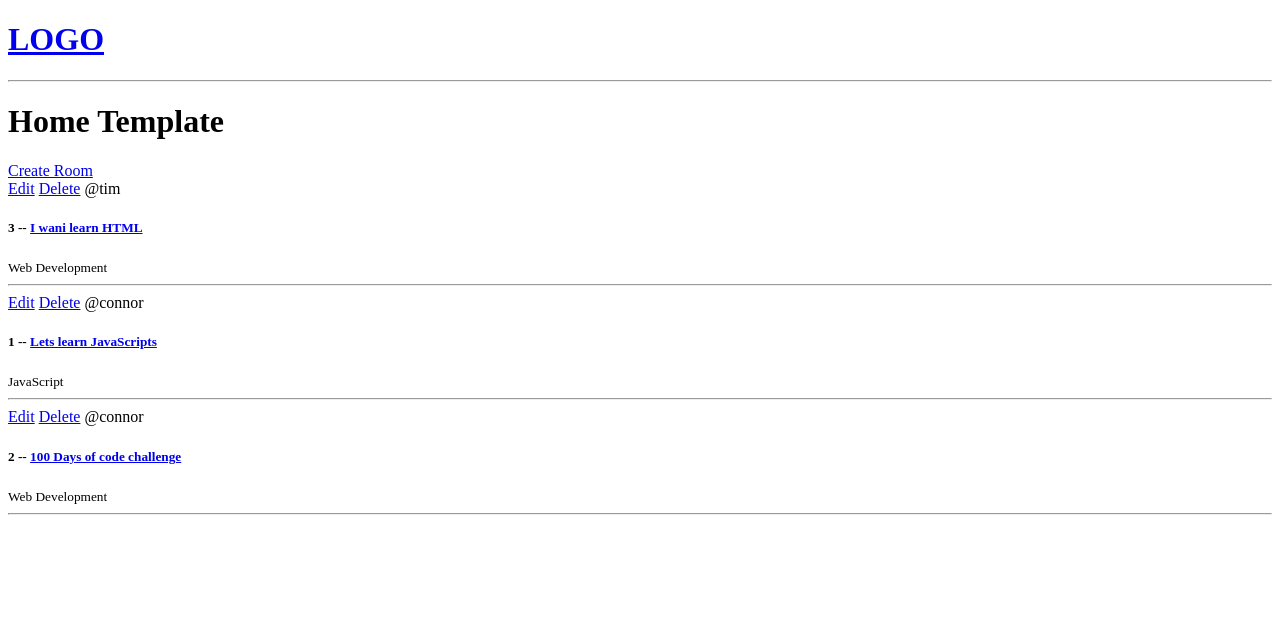
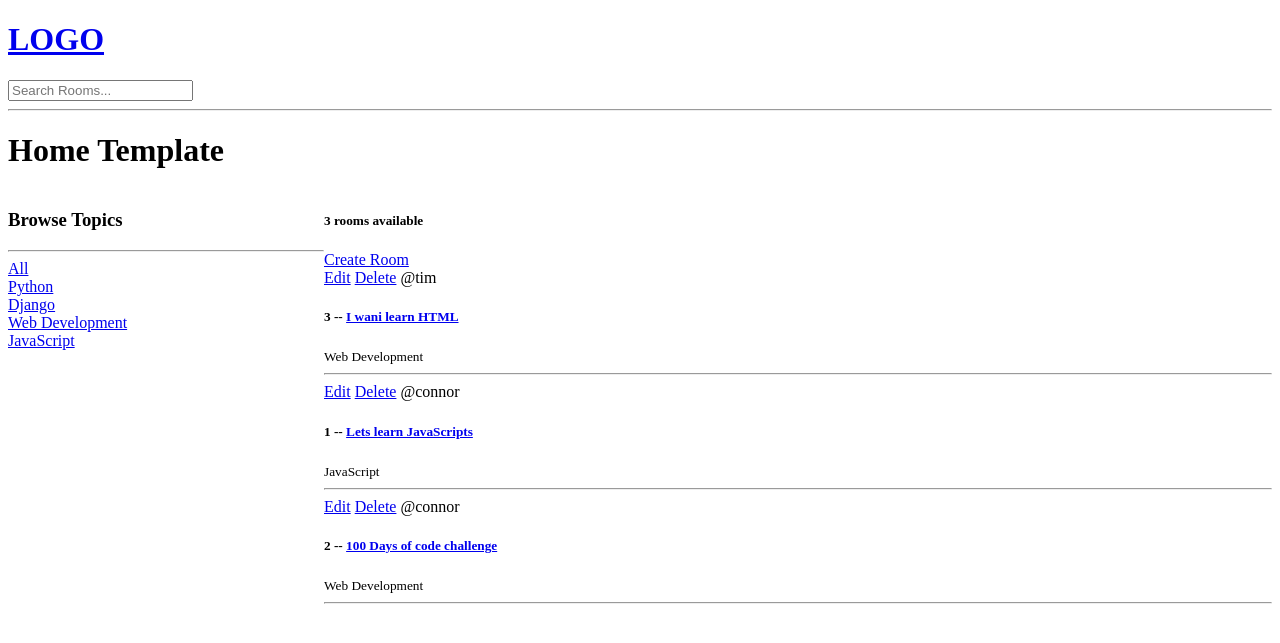
Before and after one commit to Dawley/Django-Tutorial, a Django app: page / in a window 1280 px wide. Shown: the top 643 px of the page. Run offline with Django 5.2, Linux system fonts and the light colour scheme; data comes from the database, SQL or seed files in the repository.

Commit message:
2:22:27 - User Login
Commit 6 and last commit for tutorial part 1

```diff
--- a/studybud/base/templates/base/home.html
+++ b/studybud/base/templates/base/home.html
@@ -2,10 +2,35 @@
 
 {% block content %}
 
+<style>
+    .home-container{
+        display: grid;
+        grid-template-columns: 1fr 3fr;
+    }
+</style>
+
 <h1>Home Template</h1>
 
+<div class="home-container">
+
     <div>
+        <h3>Browse Topics</h3>
+        <hr>
 
+        <div>
+            <a href="{% url 'home' %}">All</a>
+        </div>
+
+        {% for topic in topics %}
+        <div>
+            <a href="{% url 'home' %}?q={{topic.name}}">{{topic.name}}</a>
+        </div>
+
+        {% endfor %}
+    </div>
+
+    <div>
+        <h5>{{room_count}} rooms available</h5>
         <a href="{% url 'create-room' %}">Create Room</a>
 
         <div>
@@ -24,4 +49,8 @@
 
     </div>
 
+
+
+</div>
+
 {% endblock content %}
--- a/studybud/base/views.py
+++ b/studybud/base/views.py
@@ -1,5 +1,6 @@
 from django.shortcuts import render, redirect
-from .models import Room
+from django.db.models import Q
+from .models import Room, Topic
 from .forms import RoomForm
 
 # Create your views here.
@@ -11,8 +12,18 @@ from .forms import RoomForm
 # ]
 
 def home(request):
-    rooms = Room.objects.all()
-    context =  {'rooms': rooms}
+    q = request.GET.get('q') if request.GET.get('q') != None else ''
+
+    rooms = Room.objects.filter(
+        Q(topic__name__icontains=q) |
+        Q(name__icontains=q) |
+        Q(description__icontains=q)
+        )
+
+    topics = Topic.objects.all()
+    room_count = rooms.count()
+
+    context =  {'rooms': rooms, 'topics': topics, 'room_count':room_count}
     return render(request, 'base/home.html', context)
 
 
--- a/studybud/templates/navbar.html
+++ b/studybud/templates/navbar.html
@@ -2,4 +2,8 @@
     <h1>LOGO</h1>
 </a>
 
+<form method="GET" action="{% url 'home' %}">
+   <input type="text" name="q" placeholder="Search Rooms..."/>
+</form>
+
 <hr>
```
Lines whose indentation alone changed are shown as unchanged.
